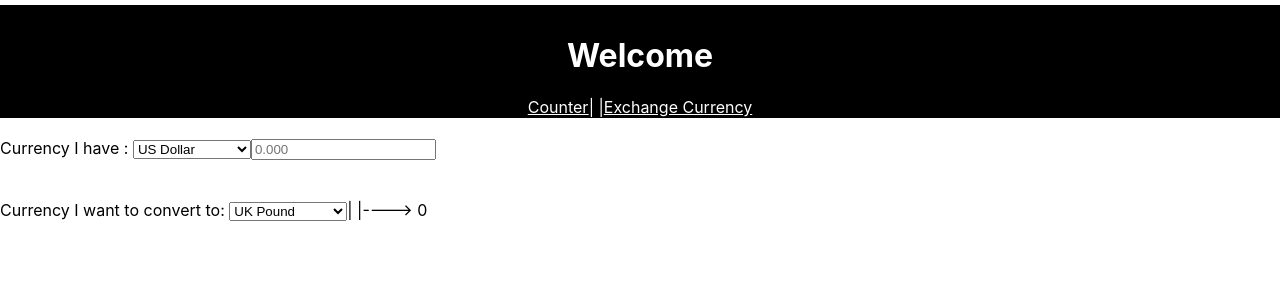
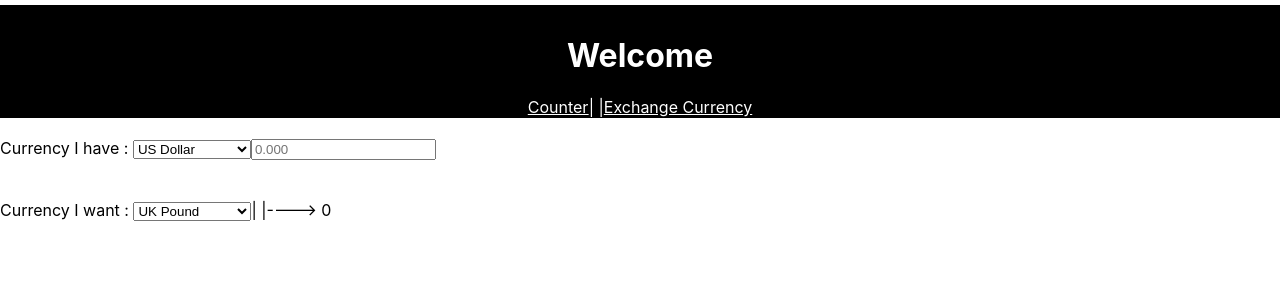
Before and after one commit to ShahSean/React-ExchangeCurrency, a React (Create React App) app: page /currencyExchange in a window 1280 px wide. Shown: the top 300 px of the page. Built offline with nearby package versions, Linux system fonts and the light colour scheme; no server answers.

Commit message:
axios added, currency object cosole logged

```diff
--- a/package.json
+++ b/package.json
@@ -6,6 +6,7 @@
     "@testing-library/jest-dom": "^4.2.4",
     "@testing-library/react": "^9.5.0",
     "@testing-library/user-event": "^7.2.1",
+    "axios": "^0.19.2",
     "react": "^16.13.1",
     "react-dom": "^16.13.1",
     "react-router-dom": "^5.2.0",
--- a/src/Components/CurrencyExchange/CurrEx.jsx
+++ b/src/Components/CurrencyExchange/CurrEx.jsx
@@ -1,9 +1,14 @@
 import React, { Component } from "react";
-
+import axios from "axios";
 export default class CurrEx extends Component {
   state = {
     value: 0.0,
   };
+  componentDidMount() {
+    axios
+      .get("https://api.exchangeratesapi.io/latest?symbols=USD,GBP")
+      .then((res) => console.log(res.data));
+  }
   render() {
     return (
       <>
@@ -26,7 +31,7 @@ export default class CurrEx extends Component {
         <br />
         <br />
         <div className="converted">
-          <label>Currency I want to convert to: </label>
+          <label>Currency I want : </label>
           <select name="coutries" id="countries">
             <option value="UK">UK Pound</option>
             <option value="US">US Dollar</option>
```
Also changed, not shown: 2 other files (tests, documents, lock files or other folders).
